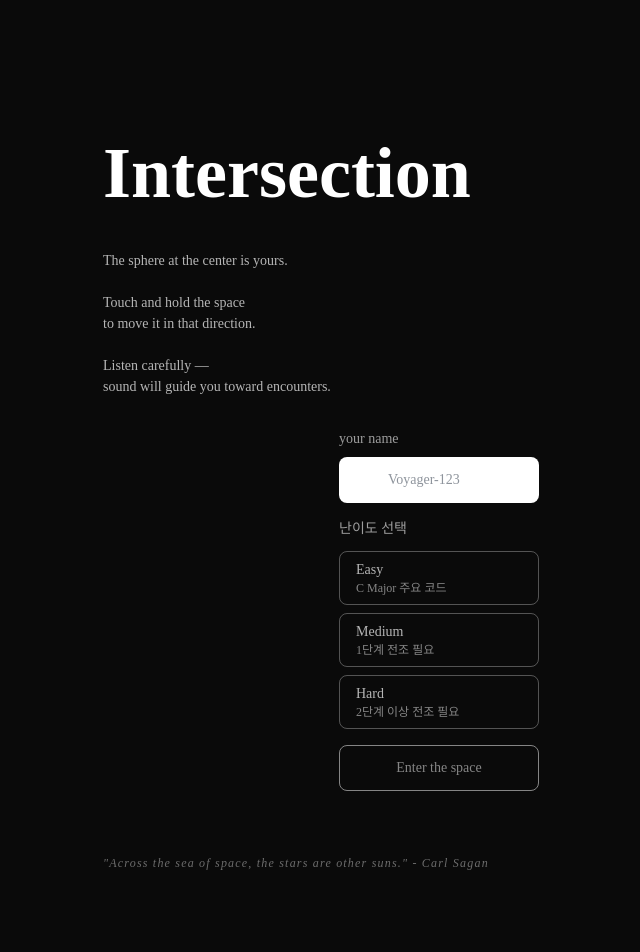
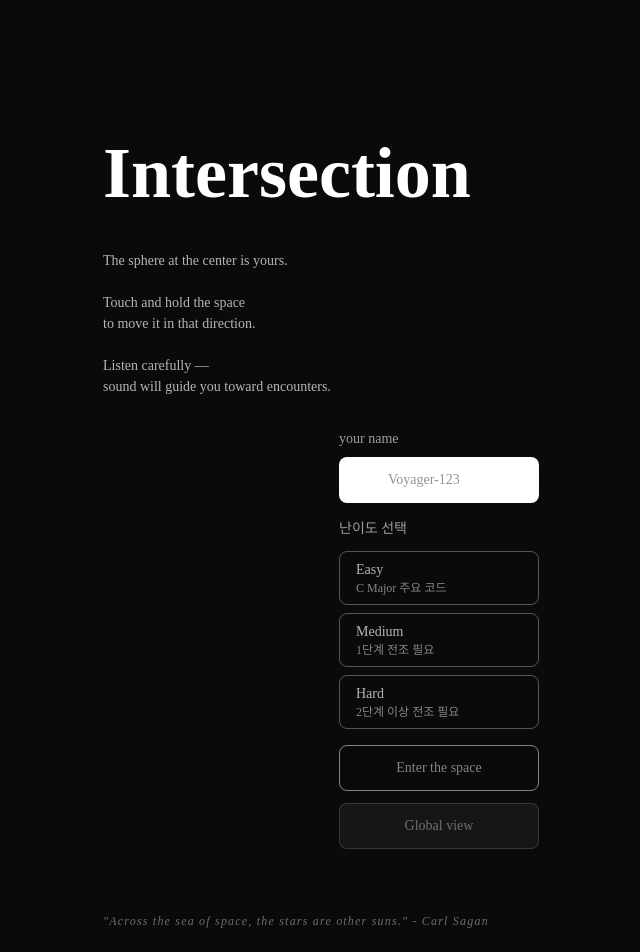
Before and after one commit to Purpleshifted/Intersection, a Next.js app: page / in a window 1280 px wide. Shown: the top 952 px of the page, without its empty margins (201-841 px from the left). Built offline with nearby package versions, Linux system fonts and the light colour scheme; no server answers.

Commit message:
feat: Add Global view button to start screen
- Add second button to choose between personal and global view
- Users can now select their preferred view mode from start screen

```diff
--- a/src/components/intro/StartScreen.tsx
+++ b/src/components/intro/StartScreen.tsx
@@ -72,13 +72,22 @@ const StartScreen = () => {
           />
         </div>
 
+        <div className="flex flex-col gap-3 w-[200px]">
           <button
-          className="rounded-lg border border-white bg-transparent px-12 py-3 text-sm font-normal text-white transition-all duration-300 hover:border-white/80 hover:text-white/90 active:scale-[0.98] vintage-serif w-[200px] disabled:opacity-50 disabled:cursor-not-allowed"
+            className="rounded-lg border border-white bg-transparent px-12 py-3 text-sm font-normal text-white transition-all duration-300 hover:border-white/80 hover:text-white/90 active:scale-[0.98] vintage-serif disabled:opacity-50 disabled:cursor-not-allowed"
             onClick={() => handleEnter("personal")}
             disabled={!selectedDifficulty}
           >
             Enter the space
           </button>
+          <button
+            className="rounded-lg border border-white/30 bg-white/10 px-12 py-3 text-sm font-normal text-white/80 transition-all duration-300 hover:border-white/50 hover:text-white active:scale-[0.98] vintage-serif disabled:opacity-50 disabled:cursor-not-allowed"
+            onClick={() => handleEnter("global")}
+            disabled={!selectedDifficulty}
+          >
+            Global view
+          </button>
+        </div>
       </div>
 
       <div className="mt-auto pt-8">
```
Lines whose indentation alone changed are shown as unchanged.
